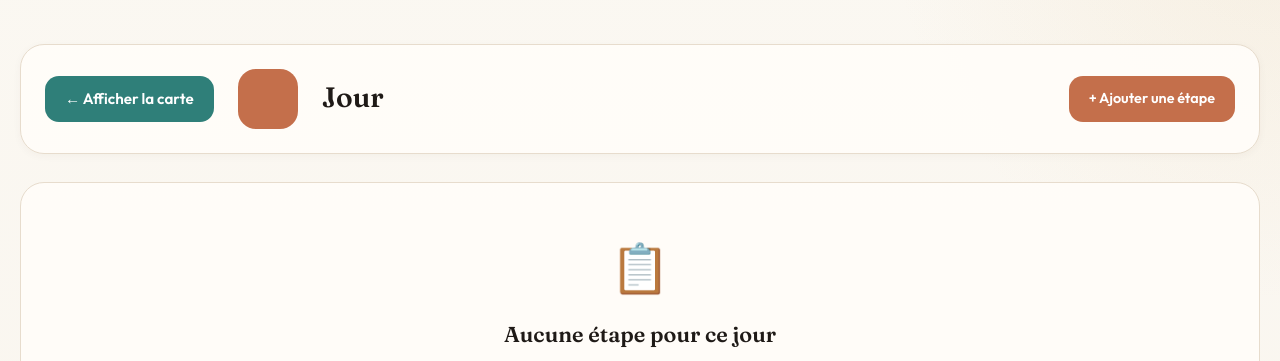
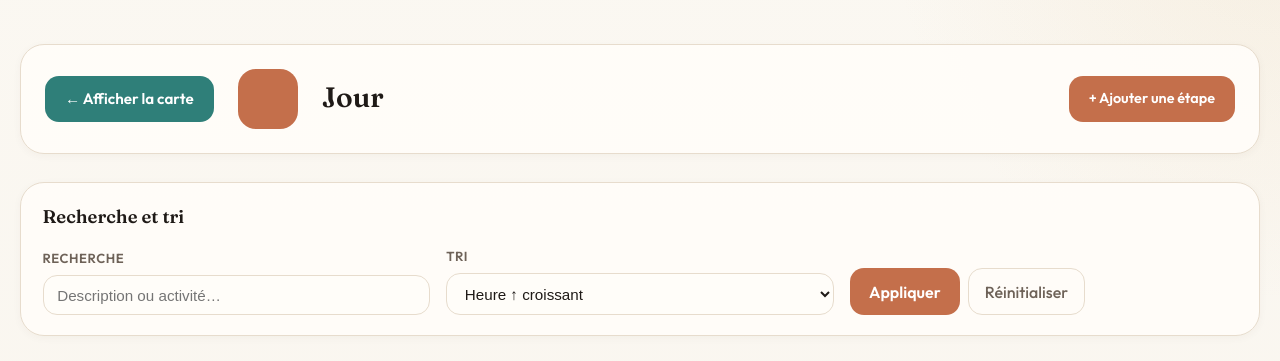
Before and after one commit to MalekFekihEsprit/travelmate_web, a Symfony app: template templates/home/EtapeF.html.twig in a window 1280 px wide. Shown: the part 90-451 px from the top of the page. Run offline with Twig, Linux system fonts and the light colour scheme; the template is opened without the code that fills it, so the values that code supplies are empty; some libraries are stand-ins or nearby versions.

Commit message:
Metiers de bases (recherche , tri et PDF)

```diff
--- a/templates/home/EtapeF.html.twig
+++ b/templates/home/EtapeF.html.twig
@@ -221,6 +221,87 @@
             color: #e74c3c;
         }
 
+        .etapes-toolbar {
+            padding: 1.25rem 1.35rem;
+            background: rgba(255, 253, 249, 0.94);
+            border: 1px solid var(--color-border);
+            border-radius: var(--radius-xl);
+            box-shadow: 0 2px 8px rgba(71, 48, 35, 0.04);
+        }
+
+        .etapes-toolbar__title {
+            font-family: 'Fraunces', serif;
+            font-size: 1.15rem;
+            color: var(--color-text);
+            margin: 0 0 1rem;
+        }
+
+        .etapes-filter-row {
+            display: grid;
+            grid-template-columns: repeat(auto-fit, minmax(200px, 1fr));
+            gap: 1rem;
+            align-items: end;
+        }
+
+        .etapes-filter-group {
+            display: flex;
+            flex-direction: column;
+            gap: 0.45rem;
+        }
+
+        .etapes-filter-group label {
+            font-size: 0.82rem;
+            font-weight: 600;
+            color: var(--color-text-muted);
+            text-transform: uppercase;
+            letter-spacing: 0.04em;
+        }
+
+        .etapes-filter-group input,
+        .etapes-filter-group select {
+            padding: 0.65rem 0.85rem;
+            border: 1px solid var(--color-border);
+            border-radius: var(--radius-md);
+            background: var(--color-surface);
+            color: var(--color-text);
+            font-size: 0.95rem;
+        }
+
+        .etapes-filter-group input:focus,
+        .etapes-filter-group select:focus {
+            outline: none;
+            border-color: var(--color-primary);
+            box-shadow: 0 0 0 3px rgba(196, 111, 75, 0.1);
+        }
+
+        .etapes-filter-actions {
+            display: flex;
+            gap: 0.5rem;
+            flex-wrap: wrap;
+        }
+
+        .btn-etape-filter {
+            padding: 0.65rem 1.2rem;
+            background: var(--color-primary);
+            color: white;
+            border: none;
+            border-radius: var(--radius-md);
+            font-weight: 600;
+            cursor: pointer;
+        }
+
+        .btn-etape-reset {
+            padding: 0.65rem 1rem;
+            background: transparent;
+            color: var(--color-text-muted);
+            border: 1px solid var(--color-border);
+            border-radius: var(--radius-md);
+            text-decoration: none;
+            font-weight: 500;
+            display: inline-flex;
+            align-items: center;
+        }
+
         @media (max-width: 768px) {
             .etapes-header {
                 flex-direction: column;
@@ -292,6 +373,29 @@
             </div>
         </div>
 
+        <section class="etapes-toolbar" aria-label="Recherche et tri des étapes">
+            <h2 class="etapes-toolbar__title">Recherche et tri</h2>
+            <form method="get" action="{{ path('app_etapes_jour', {itineraireId: itineraire.id_itineraire, jour: jour}) }}" class="etapes-filter-row">
+                <div class="etapes-filter-group">
+                    <label for="etape-q">Recherche</label>
+                    <input type="search" id="etape-q" name="q" value="{{ search_q }}" placeholder="Description ou activité…" autocomplete="off">
+                </div>
+                <div class="etapes-filter-group">
+                    <label for="etape-sort">Tri</label>
+                    <select id="etape-sort" name="sort">
+                        <option value="heure_asc" {% if sort == 'heure_asc' %}selected{% endif %}>Heure ↑ croissant</option>
+                        <option value="heure_desc" {% if sort == 'heure_desc' %}selected{% endif %}>Heure ↓ décroissant</option>
+                        <option value="alpha_asc" {% if sort == 'alpha_asc' %}selected{% endif %}>Description A → Z</option>
+                        <option value="alpha_desc" {% if sort == 'alpha_desc' %}selected{% endif %}>Description Z → A</option>
+                    </select>
+                </div>
+                <div class="etapes-filter-actions">
+                    <button type="submit" class="btn-etape-filter">Appliquer</button>
+                    <a href="{{ path('app_etapes_jour', {itineraireId: itineraire.id_itineraire, jour: jour}) }}" class="btn-etape-reset">Réinitialiser</a>
+                </div>
+            </form>
+        </section>
+
         <!-- Liste des étapes -->
         {% if etapes|length > 0 %}
             <div class="etapes-list">
```
Also changed, not shown: src/Controller/EtapeFController.php (+40 -6 lines), src/Controller/ItineraireFController.php (+126 -14 lines), templates/home/ItineraireF.html.twig (+30 -5 lines).
